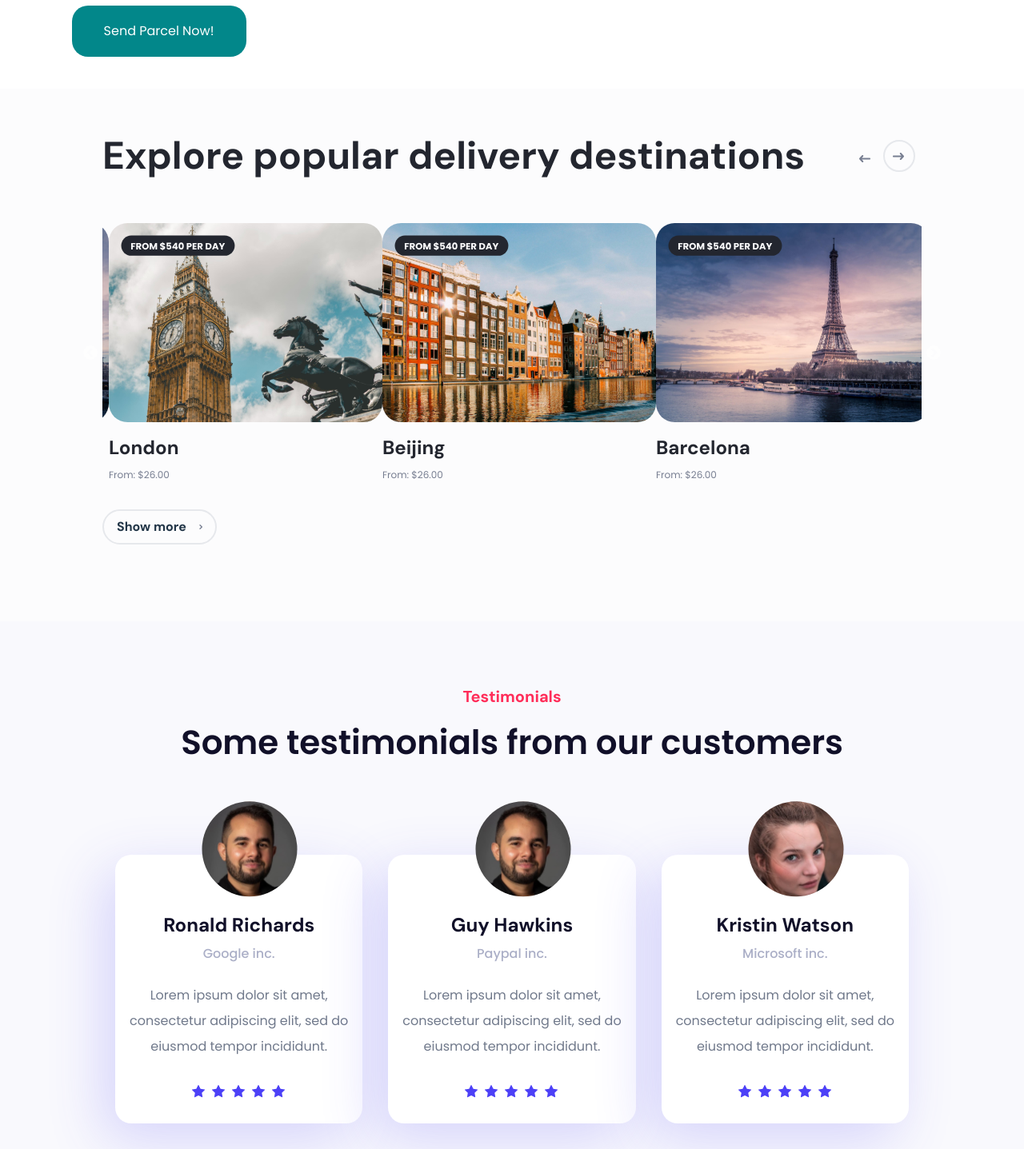
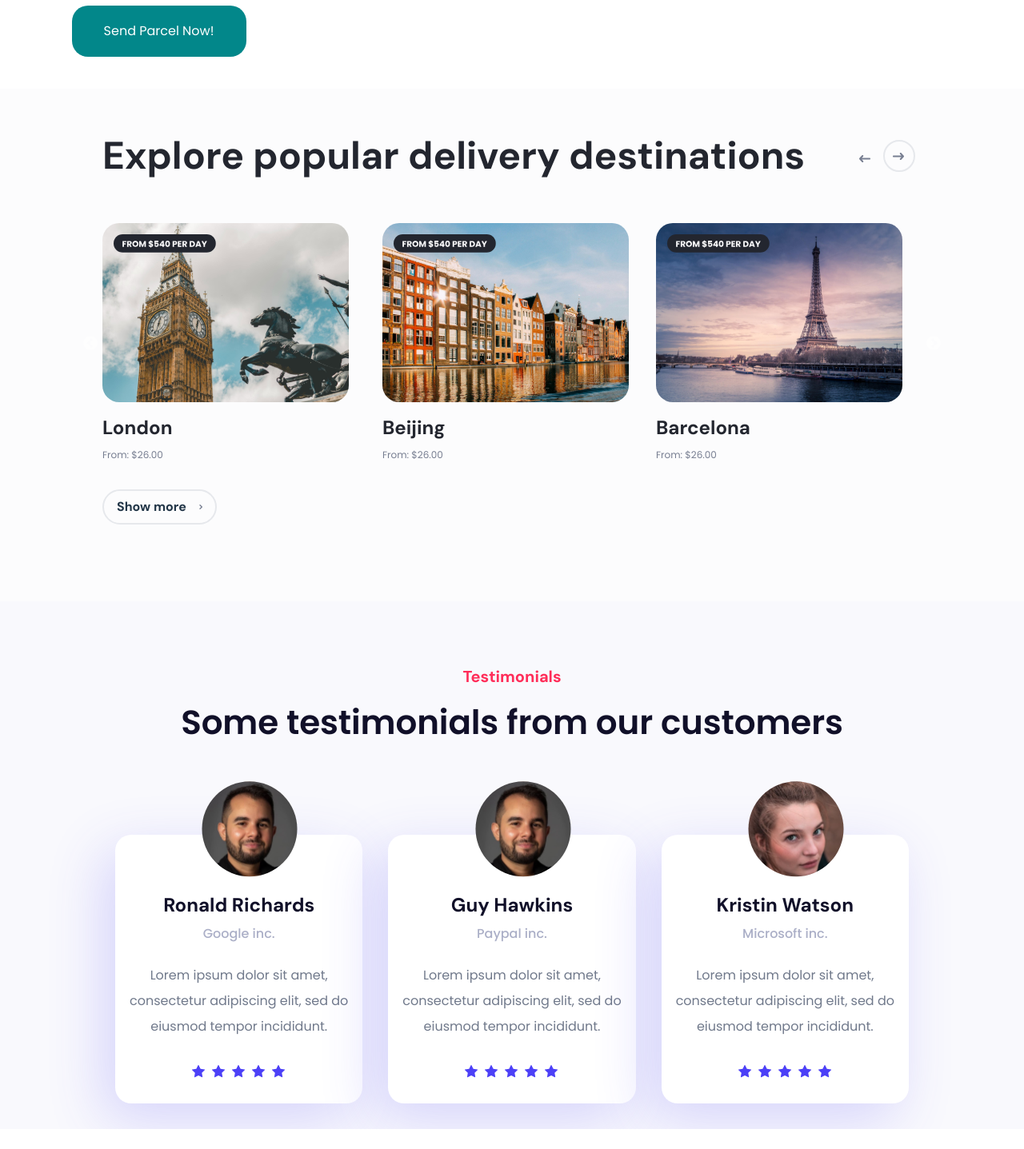
Before and after one commit to yuvrajjwala/Parcello-Global, a React (Vite) app: page / in a window 1280 px wide. Shown: the part 1993-3430 px from the top of the page at 80% size. After the commit the page ends 3405 px from the top, so only its background shows below. Built offline with nearby package versions, Linux system fonts and the light colour scheme.

Commit message:
fixed positioning in testimonials

```diff
--- a/src/Components/Testimonials/Testimonialss.jsx
+++ b/src/Components/Testimonials/Testimonialss.jsx
@@ -15,7 +15,7 @@ const Testimonialss = () => {
           Some testimonials from our customers
         </span>
 
-        <div className="flex">
+        <div className="flex w-[100%] justify-between">
           <Suspense fallback={<div></div>}>
             <Card
               img={img1}
--- a/src/Components/carousel/Carousel.jsx
+++ b/src/Components/carousel/Carousel.jsx
@@ -15,8 +15,8 @@ const Carousel = () => {
   return (
     <div className="w-[100%] mt-14 mb-2 ">
       <Slider {...settings}>
-        <div className="flex flex-col mx-2">
-          <img src={city1} alt="location" />
+        <div className="flex flex-col mr-2 ">
+          <img src={city1} alt="location" className="w-[90%]" />
 
           <h1 className="text-[#23262F] font-semibold text-[24px] leading-[32px] mt-4 mb-2">
             London
@@ -26,7 +26,7 @@ const Carousel = () => {
           </p>
         </div>
         <div className="flex flex-col mx-2">
-          <img src={city2} alt="location" />
+          <img src={city2} alt="location" className="w-[90%]" />
 
           <h1 className="text-[#23262F] font-semibold text-[24px] leading-[32px] mt-4 mb-2">
             Beijing
@@ -36,7 +36,7 @@ const Carousel = () => {
           </p>
         </div>
         <div className="flex flex-col mx-2">
-          <img src={city3} alt="location" />
+          <img src={city3} alt="location" className="w-[90%]" />
 
           <h1 className="text-[#23262F] font-semibold text-[24px] leading-[32px] mt-4 mb-2">
             Barcelona
@@ -46,7 +46,7 @@ const Carousel = () => {
           </p>
         </div>
         <div className="flex flex-col mx-2">
-          <img src={city1} alt="location" />
+          <img src={city1} alt="location" className="w-[90%]"/>
 
           <h1 className="text-[#23262F] font-semibold text-[24px] leading-[32px] mt-4 mb-2">
             London
@@ -56,7 +56,7 @@ const Carousel = () => {
           </p>
         </div>
         <div className="flex flex-col mx-2">
-          <img src={city2} alt="location" />
+          <img src={city2} alt="location" className="w-[90%]"/>
 
           <h1 className="text-[#23262F] font-semibold text-[24px] leading-[32px] mt-4 mb-2">
             Beijing
@@ -66,7 +66,7 @@ const Carousel = () => {
           </p>
         </div>
         <div className="flex flex-col mx-2">
-          <img src={city3} alt="location" />
+          <img src={city3} alt="location" className="w-[90%]"/>
 
           <h1 className="text-[#23262F] font-semibold text-[24px] leading-[32px] mt-4 mb-2">
             Barcelona
```
